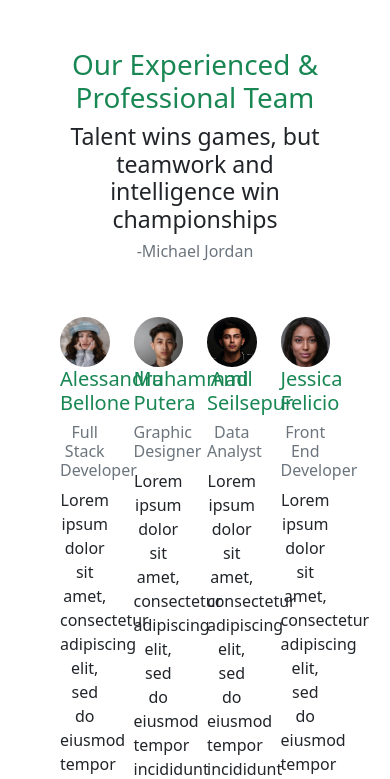
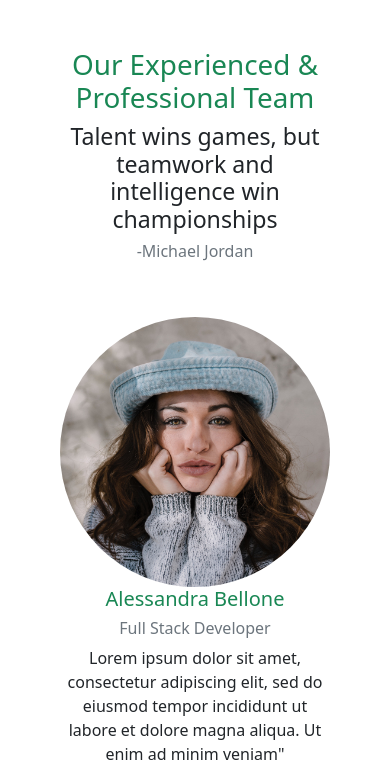
Before and after one commit to p-angelinodaniele/bootstrap-team-gallery, a plain HTML site: page index.html in a window 390 px wide. Shown: the top 779 px of the page. Drawn offline with nearby package versions, Linux system fonts and the light colour scheme.

Commit message:
eliminazione file css e sito mobile responsive

```diff
--- a/index.html
+++ b/index.html
@@ -27,7 +27,7 @@
 
         <div class="row my-5 px-5 media-breakpoint-up">
                 <!--1 IMMAGINE-->
-            <div class="col-3 text-center">
+            <div class="col-12 col-md-3 text-center">
                 <img src="img/pic1.jpeg" class="img-fluid rounded-circle" alt="Alessandra Bellone">
                 <h5 class="text-success">Alessandra Bellone</h5>
                 <h6 class="text-secondary">Full Stack Developer</h6>
@@ -36,7 +36,7 @@
 
             </div>
                 <!--2 IMMAGINE-->
-            <div class="col-3 text-center">
+            <div class="col-12 col-md-3 text-center">
                 <img src="img/pic2.jpeg" class="img-fluid rounded-circle" alt="Muhammad Putera">
                 <h5 class="text-success">Muhammad Putera</h5>
                 <h6 class="text-secondary">Graphic Designer</h6>
@@ -44,7 +44,7 @@
 
             </div>
                 <!--3 IMMAGINE-->
-            <div class="col-3 text-center">
+            <div class="col-12 col-md-3 text-center">
                 <img src="img/pic3.jpeg" class="img-fluid rounded-circle" alt="Amil Seilsepur">
                 <h5 class="text-success">Amil Seilsepur</h5>
                 <h6 class="text-secondary">Data Analyst</h6>
@@ -52,7 +52,7 @@
 
             </div>
                 <!--4 IMMAGINE-->
-            <div class="col-3 text-center">
+            <div class="col-12 col-md-3 text-center">
                 <img src="img/pic4.jpeg" class="img-fluid rounded-circle" alt="Jessica Felicio">
                 <h5 class="text-success">Jessica Felicio</h5>
                 <h6 class="text-secondary">Front End Developer</h6>
```
